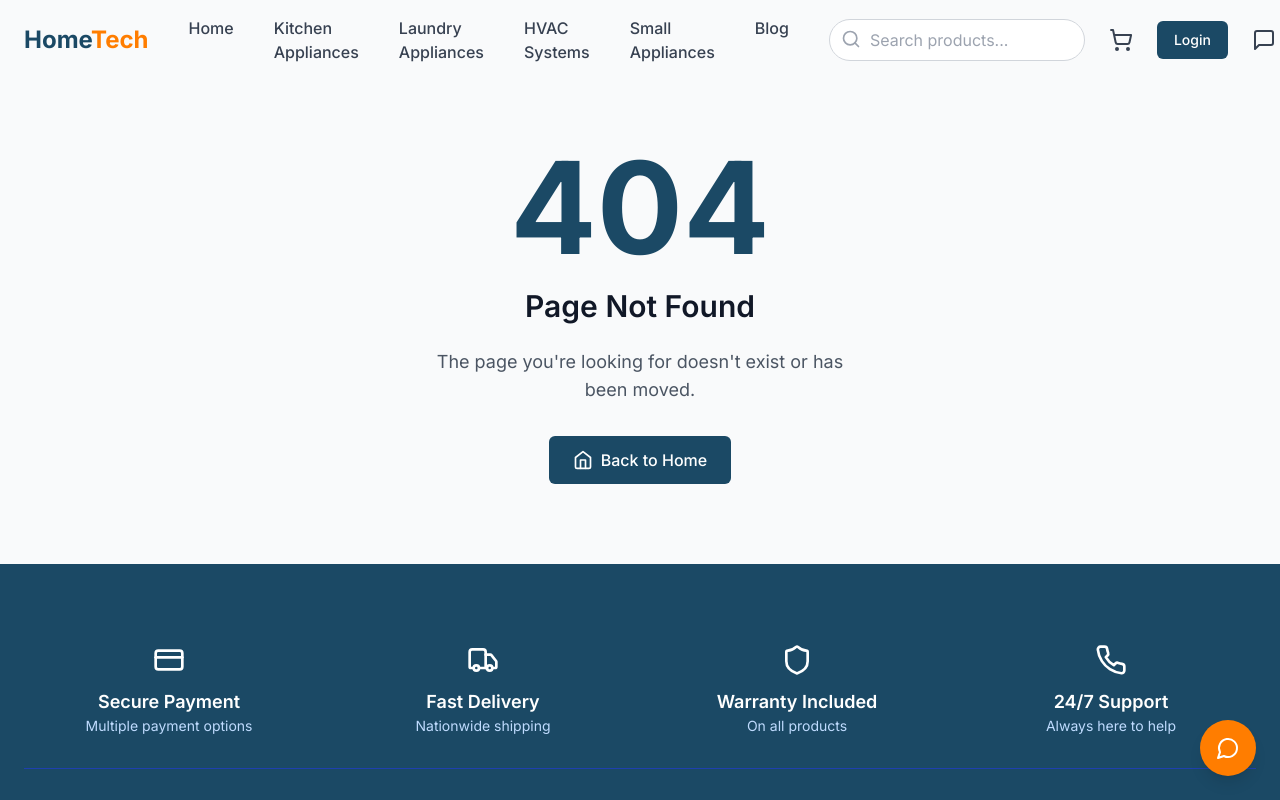
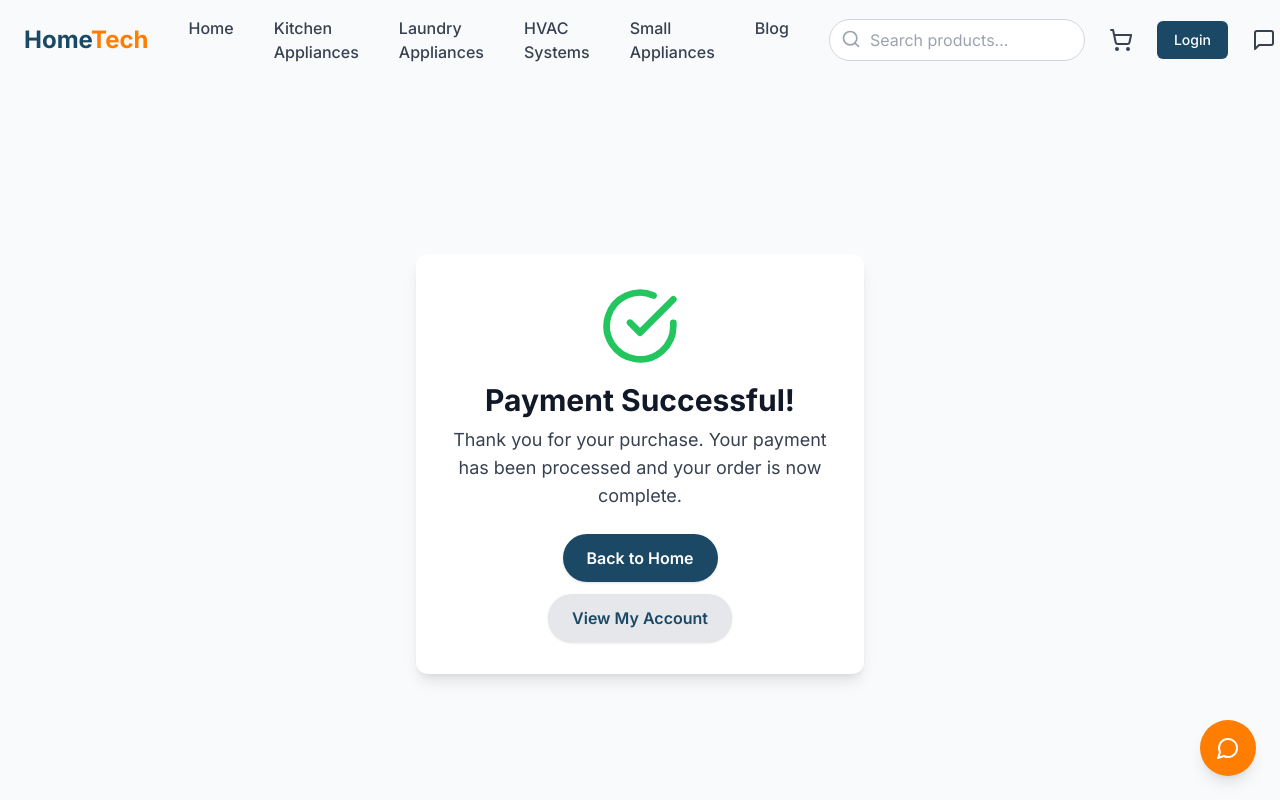
Before and after one commit to EtomCoda/HomeTech, a React (Vite) app: page /payment-complete in a window 1280 px wide. Shown: the top 800 px of the page. Built offline with nearby package versions, Linux system fonts and the light colour scheme.

Commit message:
(chore): payment successful page

```diff
--- a/src/App.tsx
+++ b/src/App.tsx
@@ -16,11 +16,13 @@ import SearchResultsPage from './pages/SearchResultsPage';
 import LoginPage from './pages/LoginPage';
 import RegisterPage from './pages/RegisterPage';
 import NotFoundPage from './pages/NotFoundPage';
+import PaymentCompletePage from './pages/PaymentCompletePage';
 
 export const router = createBrowserRouter(
   createRoutesFromElements(
     <Route path="/" element={<Layout />}>
       <Route index element={<HomePage />} />
+      <Route path="payment-complete" element={<PaymentCompletePage />} />
       <Route path="contact" element={<ContactPage />} />
       <Route path="category/:categoryId" element={<CategoryPage />} />
       <Route path="product/:productId" element={<ProductPage />} />
--- a/src/pages/CheckoutPage.tsx
+++ b/src/pages/CheckoutPage.tsx
@@ -73,7 +73,9 @@ const CheckoutPage: React.FC = () => {
     // For demo purposes, we'll just simulate a successful order
     setTimeout(() => {
       clearCart();
-      navigate('/account/orders');
+      navigate('/payment-complete', {
+        state: { orderId: '12345' }
+      });
     }, 1500);
   };
 
--- /dev/null
+++ b/src/pages/PaymentCompletePage.tsx
@@ -0,0 +1,31 @@
+import React from "react";
+import { Link } from "react-router-dom";
+import { CheckCircle } from "lucide-react";
+
+const PaymentCompletePage: React.FC = () => (
+  <div className="min-h-screen flex flex-col items-center justify-center bg-gray-50 px-4">
+    <div className="bg-white rounded-xl shadow-lg p-8 max-w-md w-full flex flex-col items-center">
+      <CheckCircle className="h-20 w-20 text-green-500 mb-4" />
+      <h1 className="text-3xl font-bold text-gray-900 mb-2 text-center">
+        Payment Successful!
+      </h1>
+      <p className="text-lg text-gray-700 mb-6 text-center">
+        Thank you for your purchase. Your payment has been processed and your order is now complete.
+      </p>
+      <Link
+        to="/"
+        className="inline-block px-6 py-3 bg-blue-900 text-white rounded-full font-semibold shadow hover:bg-blue-800 transition"
+      >
+        Back to Home
+      </Link>
+      <Link
+        to="/account"
+        className="inline-block px-6 py-3 mt-3 bg-gray-200 text-blue-900 rounded-full font-semibold shadow hover:bg-gray-300 transition"
+      >
+        View My Account
+      </Link>
+    </div>
+  </div>
+);
+
+export default PaymentCompletePage;
```
